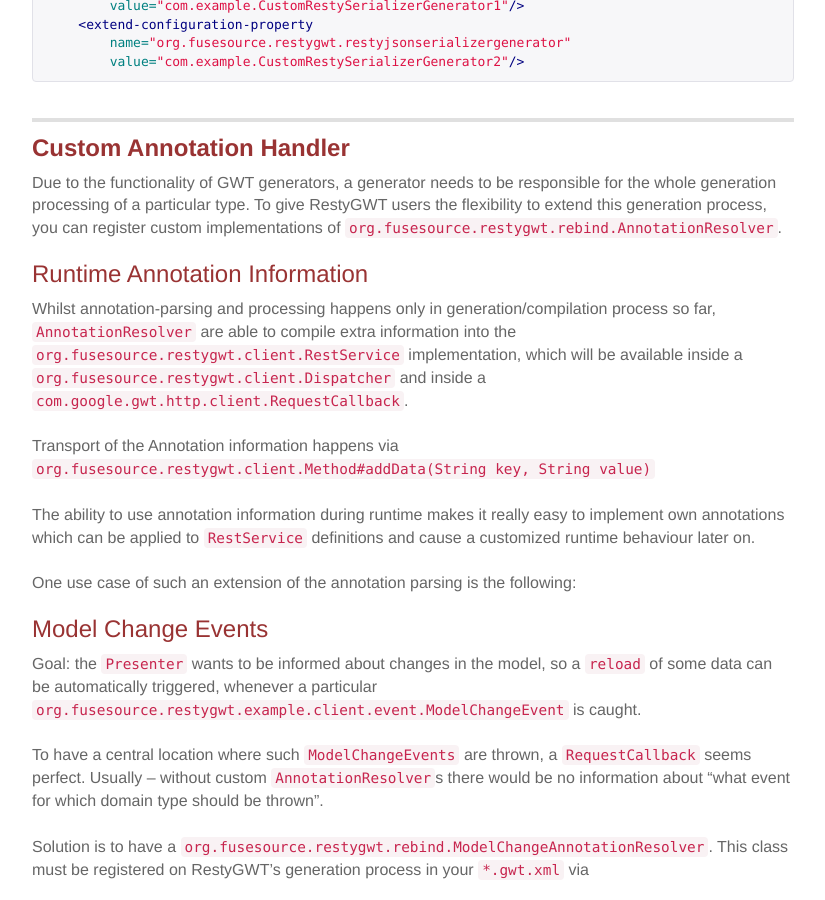
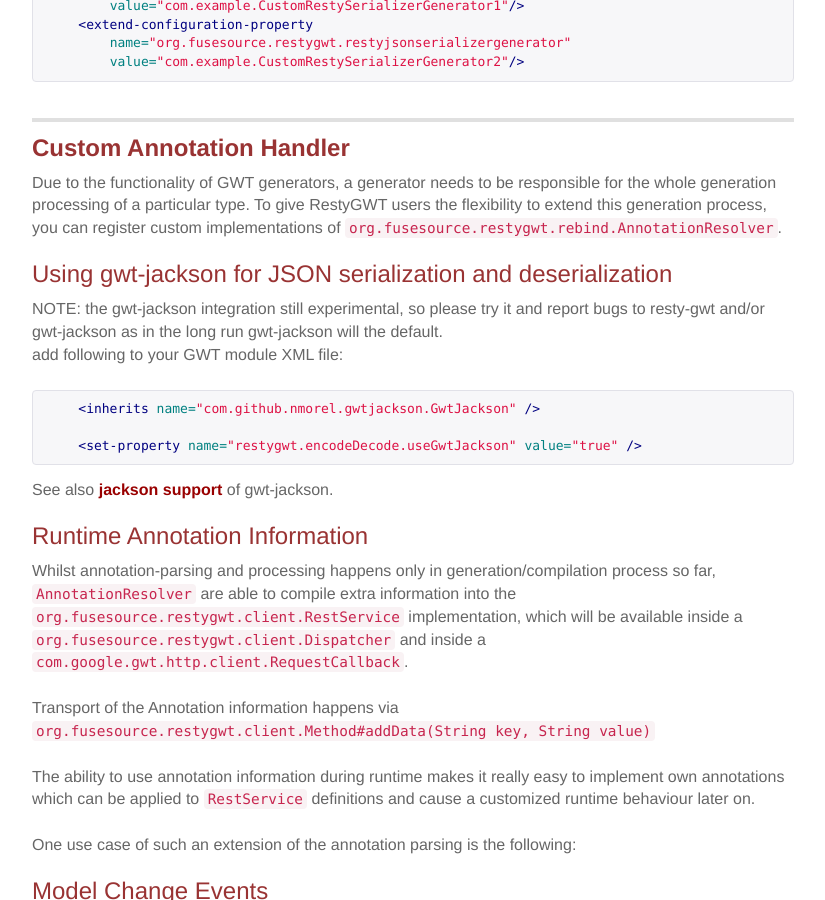
Before and after one commit to BadgerPc/resty-gwt.github.io, a Jekyll site: the page built from documentation/restygwt-user-guide.markdown, in a window 1280 px wide and 900 px high, scrolled down 7383 px. Shown: the whole window, without its empty margins (227-1052 px from the left). Built offline with Jekyll 4.4.1, drawn with Linux system fonts in a browser that asks for light colours; Markdown is read by kramdown in place of the engine named in the settings.

Commit message:
add comment about gwt-jackson

```diff
--- a/documentation/restygwt-user-guide.markdown
+++ b/documentation/restygwt-user-guide.markdown
@@ -404,6 +404,24 @@ for the whole generation processing of a particular type. To give RestyGWT users
 the flexibility to extend this generation process, you can register custom
 implementations of `org.fusesource.restygwt.rebind.AnnotationResolver`.
 
+### Using gwt-jackson for JSON serialization and deserialization
+
+NOTE: the gwt-jackson integration still experimental, so please try it and report bugs to resty-gwt and/or gwt-jackson as in the long run gwt-jackson will the default.
+
+add following to your GWT module XML file:
+
+<br/>
+{% highlight xml %}
+
+    <inherits name="com.github.nmorel.gwtjackson.GwtJackson" />
+
+    <set-property name="restygwt.encodeDecode.useGwtJackson" value="true" />
+
+{% endhighlight %}
+
+See also
+[jackson support](https://github.com/nmorel/gwt-jackson/wiki/Jackson-annotations-support)
+of gwt-jackson.
 
 ### Runtime Annotation Information
 
```
